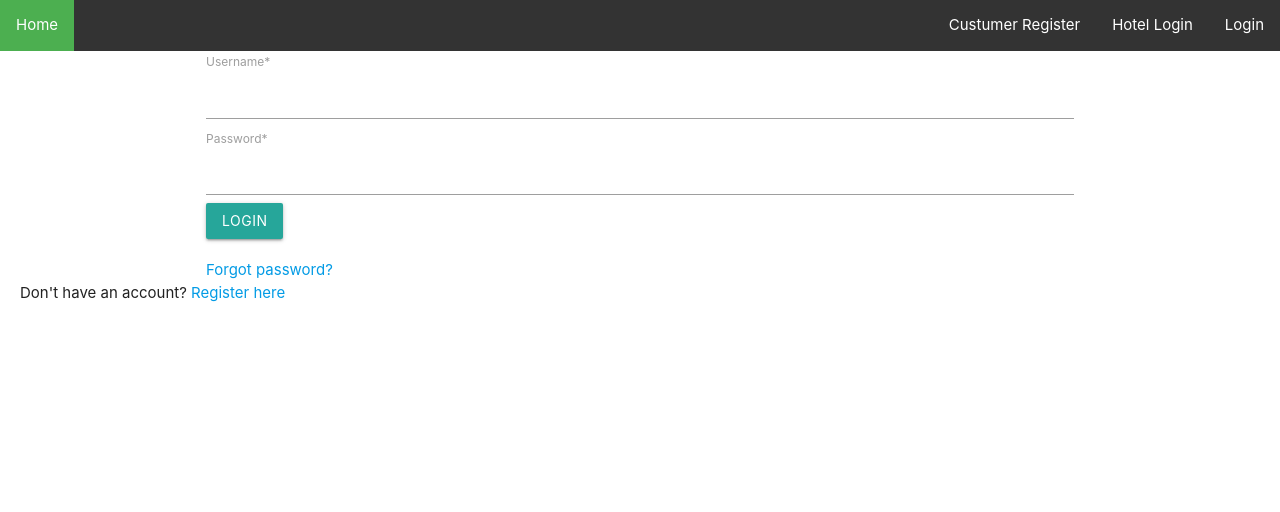
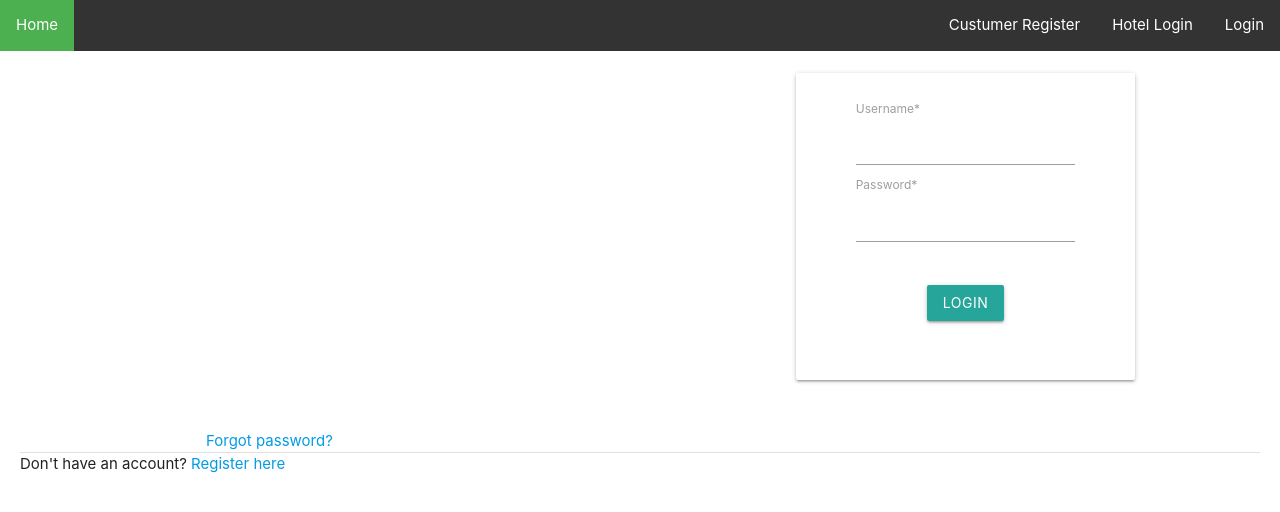
Before and after one commit to 8santosh8/F00d33z, a Django app: page /Login/ in a window 1280 px wide. Shown: the top 512 px of the page. Run offline with Django 3.2, Linux system fonts and the light colour scheme; some libraries are stand-ins or nearby versions.

Commit message:
Created IU for login page

```diff
--- a/Foodezz/Users/templates/Users/Login.html
+++ b/Foodezz/Users/templates/Users/Login.html
@@ -10,24 +10,44 @@
 {% block body %}
 <div class="container">
   <div class="row">
+    <div class="col s5 offset-s8">
+      <div class="section">
+        <div class="card-panel hoverable">
           <form method="post" action="" autocomplete="off">
+            <div class="row">
+              <div class="container">
                 {% csrf_token %}
-
                 {{ Login_form|crispy }}
-                <div class="col-md-12">
+              </div>
+            </div>
+            <div class=row>
+              <div class=''>
+                <div class="section center">
                     <button type="submit" class="btn btn-outline-info register_btn">Login</button>
                 </div>
-
+              </div>
+            </div>
           </form>
+        </div>
+      </div>
+    </div>
   </div>
     <a href="{% url 'password_reset' %}">
         Forgot password?
     </a>
     </div>
+<div class='divider'></div>
     <div>
         Don't have an account? <a href="{% url 'Users-Register' %}">Register here</a>
     </div>
+</div>
 {% endblock body %}
+
+
+
+
+
+
 {##}
 {##}
 {#{% block body %}#}
```
Lines whose indentation alone changed are shown as unchanged.
